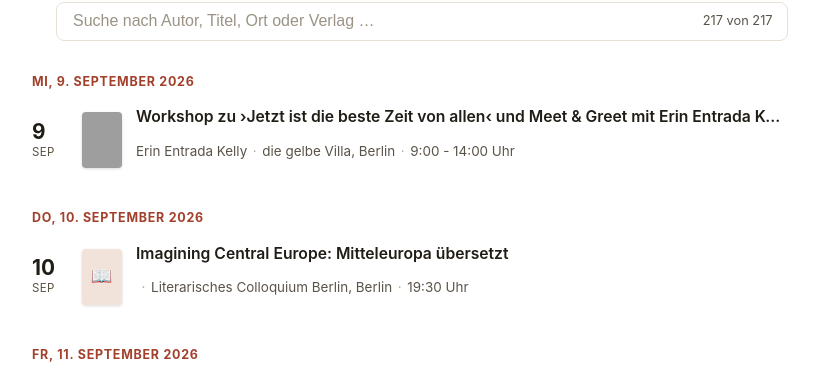
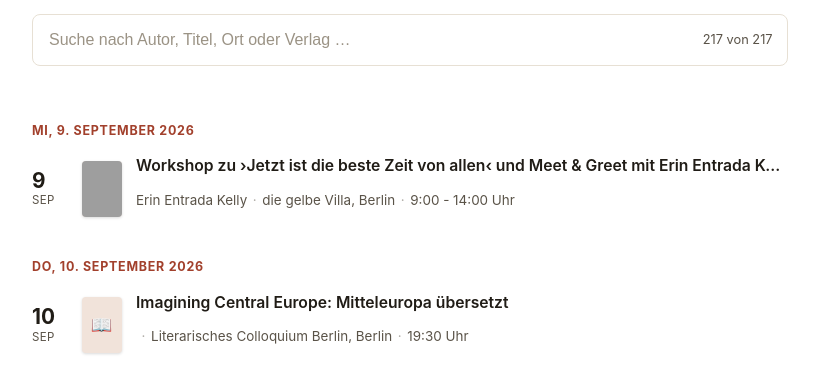
Before and after one commit to frankerler/vorlesen, a plain HTML site: page web/index.html in a window 1280 px wide. Shown: the part 87-466 px from the top of the page, without its empty margins (218-1037 px from the left). Drawn offline with Linux system fonts and the light colour scheme; grey boxes are pictures that could not be loaded.

Commit message:
Widen search bar to match content width, add vertical spacing
Co-Authored-By: Claude Sonnet 5 <noreply@anthropic.com>

```diff
--- a/web/style.css
+++ b/web/style.css
@@ -47,7 +47,11 @@ body {
   gap: 0.75rem;
   border: 1px solid var(--border);
   border-radius: 8px;
-  padding: 0.5rem 0.9rem;
+  padding: 0.9rem 0.9rem;
+  /* negative left margin cancels .site-header's left padding so this box
+     lines up with the event list below, which is flush against the left
+     edge (see main's padding-left:0) */
+  margin: 1rem 0 1.5rem -1.5rem;
 }
 
 .search-bar input {
```
